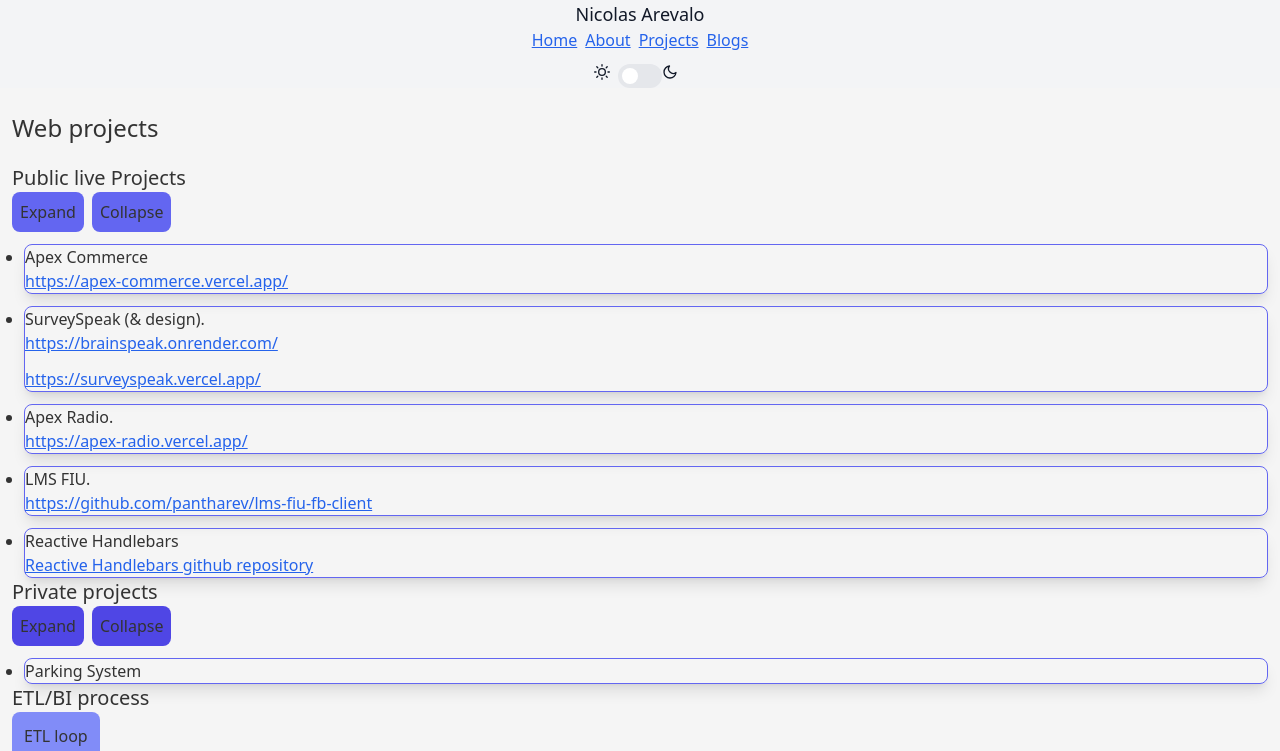
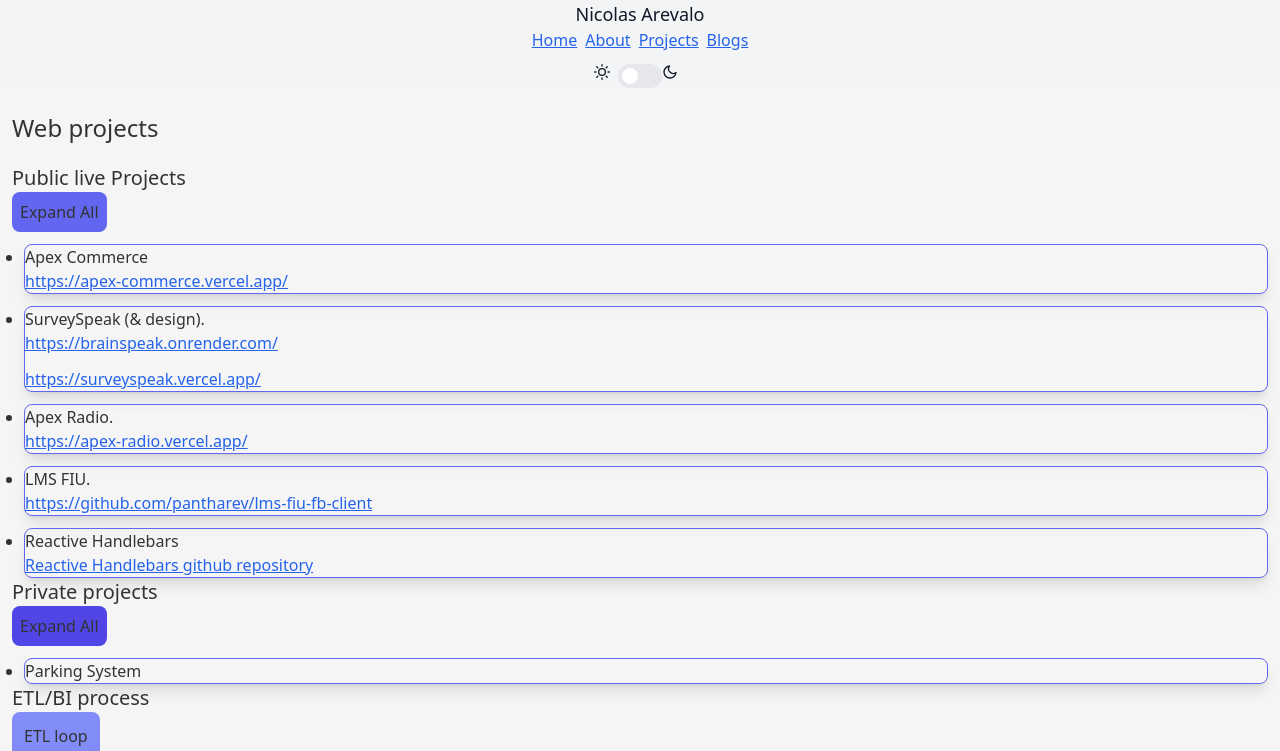
Before and after one commit to pantharev/ApexProjects, a React (Create React App) app: page /projects in a window 1280 px wide. Shown: the top 751 px of the page. Built offline with nearby package versions, Linux system fonts and the light colour scheme.

Commit message:
Add Expanded All/Collapse All text

```diff
--- a/src/index.css
+++ b/src/index.css
@@ -36,3 +36,7 @@
   font-family: source-code-pro, Menlo, Monaco, Consolas, 'Courier New',
     monospace;
 }
+
+.button-transition {
+  transition-duration: 300ms;
+}
--- a/src/pages/Projects.js
+++ b/src/pages/Projects.js
@@ -9,19 +9,40 @@
 
     const [expanded, setExpanded] = useState(false);
     const [privateExpanded, setPrivateExpanded] = useState(false);
+    const [expandedText, setExpandedText] = useState("Expand All");
+    const [privateExpandedText, setPrivateExpandedText] = useState("Expand All");
 
     useEffect(() => {
         console.log("useEffect called");
     }, [expanded])
-    console.log(expanded);
+
+    const handleExpandToggle = () => {
+        // based on toggle, change between 'Expand All' and 'Collapse All'
+        setExpanded((prev) => !prev);
+        if (expandedText === "Expand All") {
+            setExpandedText("Collapse All");
+        } else {
+            setExpandedText("Expand All");
+        }
+    }
+
+    const handlePrivateExpandToggle = () => {
+        setPrivateExpanded((prev) => !prev);
+
+        if (privateExpandedText === "Expand All") {
+            setPrivateExpandedText("Collapse All");
+        } else {
+            setPrivateExpandedText("Expand All");
+        }
+    }
 
     return (
         <>
             <h1 className="mb-5">Web projects</h1>
             <h2>Public live Projects</h2>
             <div className="flex gap-x-2">
-                <button className="bg-indigo-500 rounded-lg p-2 hover:bg-indigo-300 focus:ring-2 ring-indigo-800" onClick={() => setExpanded(true)}>Expand</button>
-                <button className="bg-indigo-500 rounded-lg p-2 hover:bg-indigo-300 focus:ring-2 ring-indigo-800" onClick={() => setExpanded(false)}>Collapse</button>
+                <button className="bg-indigo-500 rounded-lg p-2 hover:bg-indigo-300 focus:ring-2 ring-indigo-800" onClick={handleExpandToggle}>{expandedText}</button>
+                {/* <button className="bg-indigo-500 rounded-lg p-2 hover:bg-indigo-300 focus:ring-2 ring-indigo-800" onClick={() => setExpanded(false)}>Collapse All</button> */}
             </div>
             <ul className="mt-3 flex flex-col gap-y-3 list-disc">
                 <li className="ml-3 border border-indigo-500 rounded-lg shadow-lg">
@@ -74,22 +95,21 @@
                         <a href="https://github.com/pantharev/ReactiveHandlebars">Reactive Handlebars github repository</a>
                     </div>
                     <div className={`expanding-container ${expanded ? 'expanding-content' : 'collapsed-content'}`}>
-                        This was made with Handlebars and RXJS, to create reactive handlebars components that refresh when the data changes.
+                        This was made with Handlebars and RXJS, to create reactive Handlebars components that refresh when the data changes.
                         Influenced by frameworks such as Angular, React, and Vuejs.
                     </div>
                 </li>
             </ul>
             <h2>Private projects</h2>
             <div className="flex gap-x-2">
-                <button className="bg-indigo-600 rounded-lg p-2 hover:bg-indigo-400 focus:ring-2 ring-indigo-800" onClick={() => setPrivateExpanded(true)}>Expand</button>
-                <button className="bg-indigo-600 rounded-lg p-2 hover:bg-indigo-400 focus:ring-2 ring-indigo-800" onClick={() => setPrivateExpanded(false)}>Collapse</button>
+                <button className="bg-indigo-600 rounded-lg p-2 hover:bg-indigo-400 focus:ring-2 ring-indigo-800" onClick={handlePrivateExpandToggle}>{privateExpandedText}</button>
             </div>
             <ul className="mt-3 flex flex-col gap-y-3 list-disc">
                 <li className="ml-3 border border-indigo-500 rounded-lg shadow-lg">
                     Parking System
                     <div className={`expanding-container ${privateExpanded ? 'expanding-content' : 'collapsed-content'}`}>
                         <div>
-                            Made with React, nodeJs, and Sql Server CTEs and Stored Procedures. Under development as of 9/27/2023.
+                            Made with React, NodeJs, and Sql Server CTEs and Stored Procedures. Under development as of 9/27/2023.
                             <br></br>
                             A parking system that allows admins to manage parking lots for the residents/renters and sends notifications if the monthly payment is late/expired/expiring soon.
                         </div>
```
